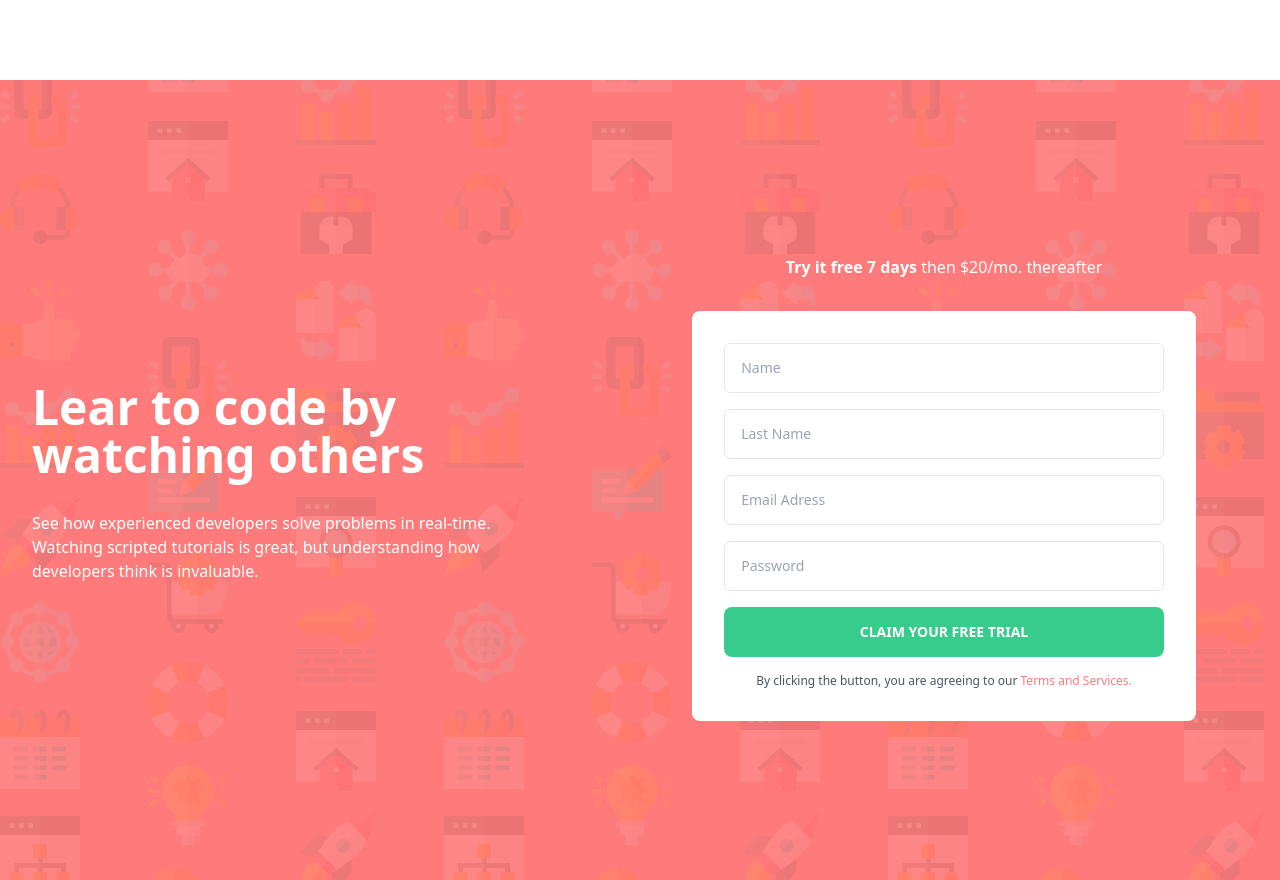
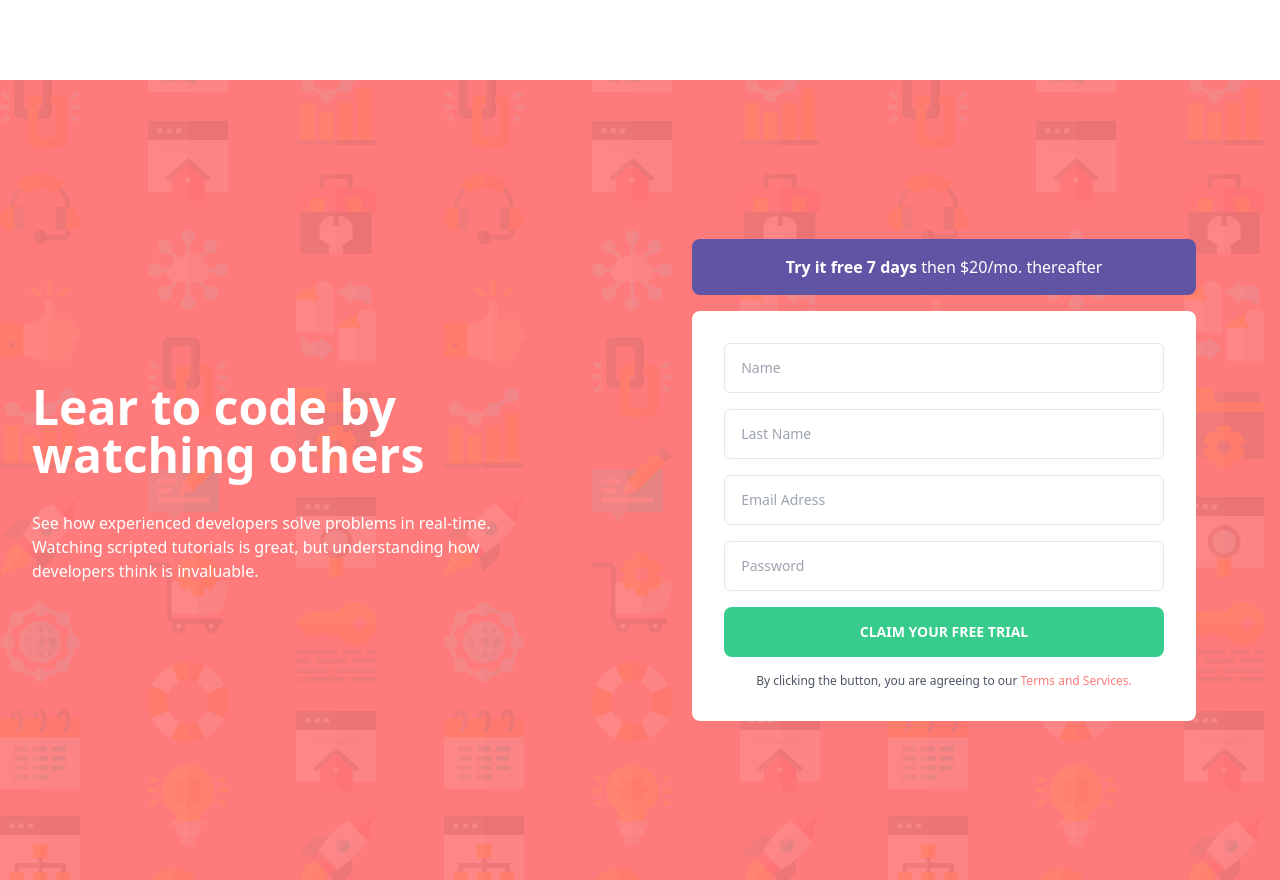
Before and after one commit to migsilva89/Responsive-Intro-Page, a Vue app: page / in a window 1280 px wide. Built offline with nearby package versions, Linux system fonts and the light colour scheme.

Commit message:
Final test GIT VSCODE

```diff
--- a/tailwind.config.js
+++ b/tailwind.config.js
@@ -4,7 +4,7 @@ module.exports = {
   theme: {
     extend: {
       colors: {
-        blue: {
+        bluep: {
           "50": "#108109104",
           "100": "#f6f5fa",
           "200": "#d0cde5",
```
